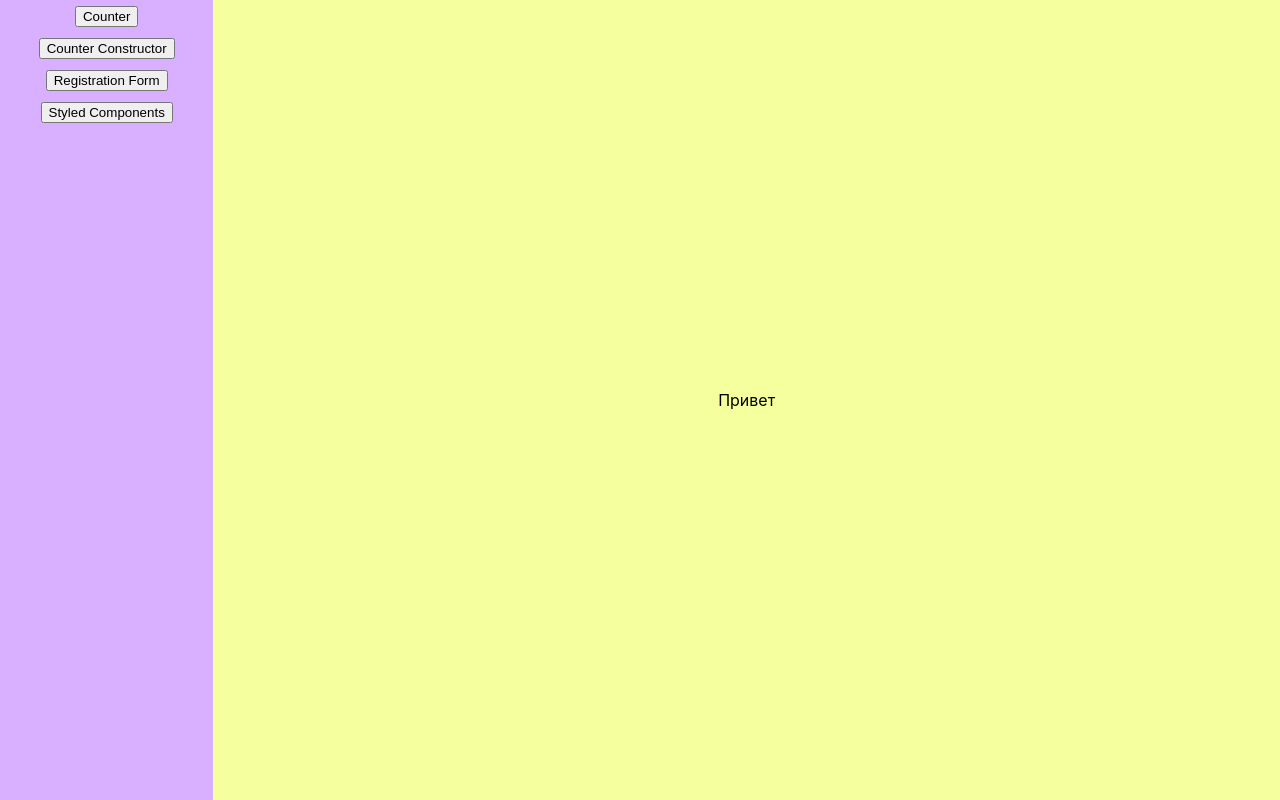
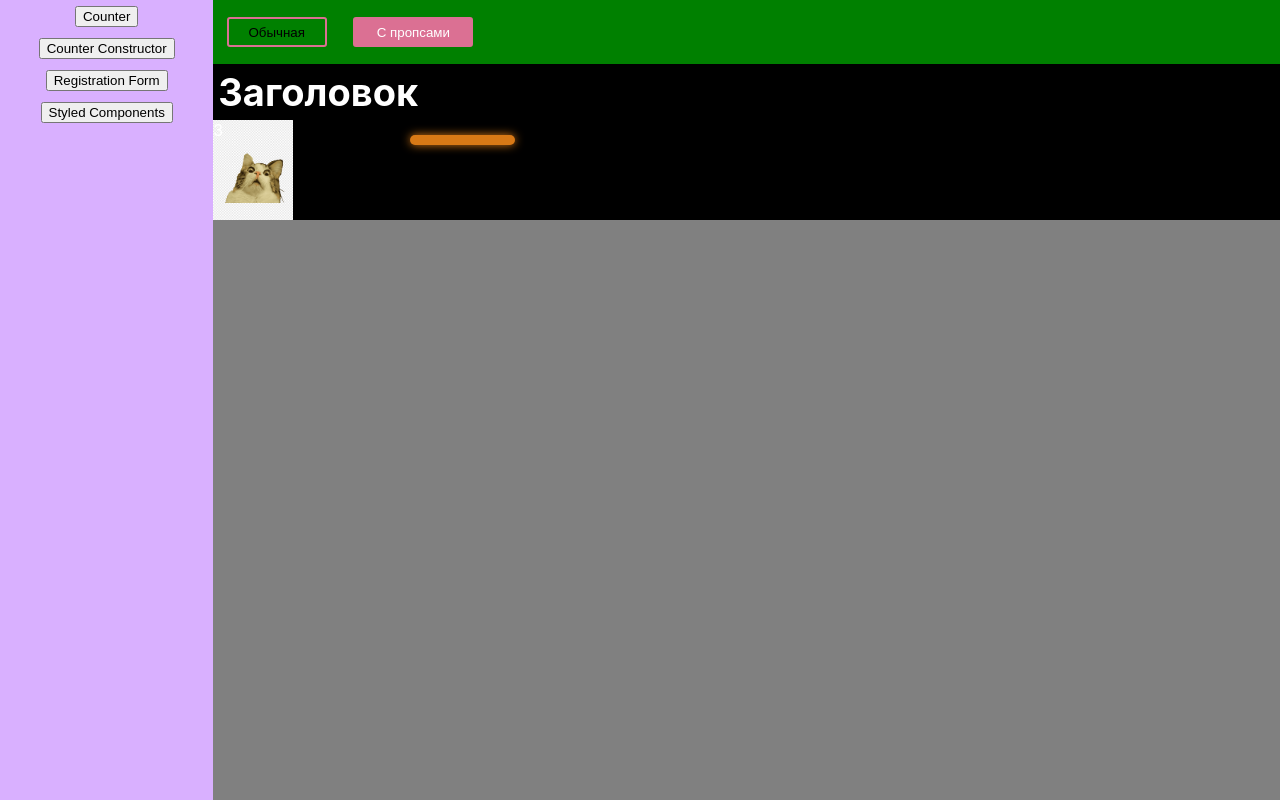
Before and after one commit to iamvlado93/iTechArt-tasks, a React (Create React App) app: page /styled-components in a window 1280 px wide. Built offline with nearby package versions, Linux system fonts and the light colour scheme.

Commit message:
feat: added styled components structure, separated into modules and fixed code

```diff
--- a/src/App.js
+++ b/src/App.js
@@ -24,7 +24,7 @@ export default function App() {
         <Link to='/styled-components'><button>Styled Components</button></Link>
       </nav>
 
-      <main className='main'>
+
         <Switch>
           <Route path="/counter">
             <Counter />
@@ -40,11 +40,12 @@ export default function App() {
             <Route path="/profile">
               <Profile/>
             </Route>
+
           <Route path="/styled-components">
             <StyledComponents />
           </Route>
         </Switch>
-      </main>
+
 
     </Router>
   );
--- a/src/modules/CounterConstructor/index.css
+++ b/src/modules/CounterConstructor/index.css
@@ -1,9 +1,8 @@
 .wrap {
+    margin: 5px;
     height: 100vh;
     display: flex;
     flex-direction: column;
-    justify-content: center;
-    align-items: center;
 }
 
 .counter {
--- /dev/null
+++ b/src/modules/StyledComponents/Elements/Body.js
@@ -0,0 +1,9 @@
+import styled from 'styled-components';
+
+const Body = styled.body`
+    position: relative;
+    background-color: black;
+    color: white;
+`;
+
+export default Body;
--- /dev/null
+++ b/src/modules/StyledComponents/Elements/Button.js
@@ -0,0 +1,19 @@
+import styled, { css } from 'styled-components';
+
+const Button = styled.button`
+    width: 100px;
+    height: 30px;
+    background: transparent;
+    border-radius: 3px;
+    border: 2px solid palevioletred;
+    color: black;
+    margin: 0 1em;
+    padding: 0.25em 1em;
+
+${props => props.primary && css`
+    background: palevioletred;
+    width: 120px;
+    color: white;
+`}`;
+
+export default Button;
--- /dev/null
+++ b/src/modules/StyledComponents/Elements/H1.js
@@ -0,0 +1,8 @@
+import styled from 'styled-components';
+
+const H1 = styled.h1`
+font-size: 38px;
+margin: 5px;
+`;
+
+export default H1;
--- /dev/null
+++ b/src/modules/StyledComponents/Elements/Header.js
@@ -0,0 +1,11 @@
+import styled from 'styled-components';
+
+const Header = styled.header`
+    display: flex;
+    align-items: center;
+    background-color: green;
+    height: 8vh;
+    width: 100%;
+`;
+
+export default Header;
--- /dev/null
+++ b/src/modules/StyledComponents/Elements/Img.js
@@ -0,0 +1,11 @@
+import styled from 'styled-components';
+import cat from '../../Images/cat.png';
+
+const Img = styled.div`
+    background-image: url(${cat});
+    height: 100px;
+    width: 80px;
+    background-size: contain;
+`;
+
+export default Img;
--- /dev/null
+++ b/src/modules/StyledComponents/Elements/LoadingSlider.js
@@ -0,0 +1,47 @@
+import styled,{ keyframes } from 'styled-components';
+
+const animation = keyframes`
+    0% {
+        background: cyan;
+        box-shadow: 0 0 10px cyan;
+        width: 20px;
+        left: 17%;
+    }
+    25% {
+        background: violet;
+        box-shadow: 0 0 10px violet;
+        width: 200px;
+        left: 17%;
+    }
+    50% {
+        background: greenyellow;
+        box-shadow: 0 0 10px greenyellow;
+        width: 20px;
+        left: 28.5%;
+    }
+    75% {
+        background: greenyellow;
+        box-shadow: 0 0 10px greenyellow;
+        width: 200px;
+        left: 17%;
+    }
+    100% {
+        background: red;
+        box-shadow: 0 0 10px red;
+        width: 20px;
+        left: 17%;
+    }
+`;
+
+const LoadingSlider = styled.div`
+    position: absolute;
+    margin: 15px;
+    height: 10px;
+    width: 10px;
+    border-radius: 10px;
+    background: aqua;
+    box-shadow: 0 0 10px aqua;
+    animation: ${animation} 3s ease infinite;
+`;
+
+export default LoadingSlider;
--- /dev/null
+++ b/src/modules/StyledComponents/Elements/Main.js
@@ -0,0 +1,11 @@
+import styled from 'styled-components';
+
+const Main = styled.main`
+display: flex;
+flex-direction: column;
+width: 100vw;
+heigth: 100vh;
+background-color: grey;
+`;
+
+export default Main;
--- a/src/modules/StyledComponents/index.js
+++ b/src/modules/StyledComponents/index.js
@@ -1,9 +1,27 @@
 import React from 'react';
 import './index.css';
+import Button from './Elements/Button';
+import Main from './Elements/Main';
+import Header from './Elements/Header';
+import Body from './Elements/Body';
+import H1 from './Elements/H1';
+import LoadingSlider from './Elements/LoadingSlider';
+import Img from './Elements/Img';
 
-export default function StyleComponents () {
+
+export default function StyledComponents () {
 
     return (
-        <div>Привет</div>
+        <Main>
+            <Header>
+                <Button>Обычная</Button>
+                <Button primary>C пропсами</Button>
+            </Header>
+            <Body>
+                <H1>Заголовок</H1>
+                <LoadingSlider></LoadingSlider>
+                <Img>3</Img>
+            </Body>
+        </Main>
     );
 }
```
Also changed, not shown: src/modules/Images/cat.png (added).
